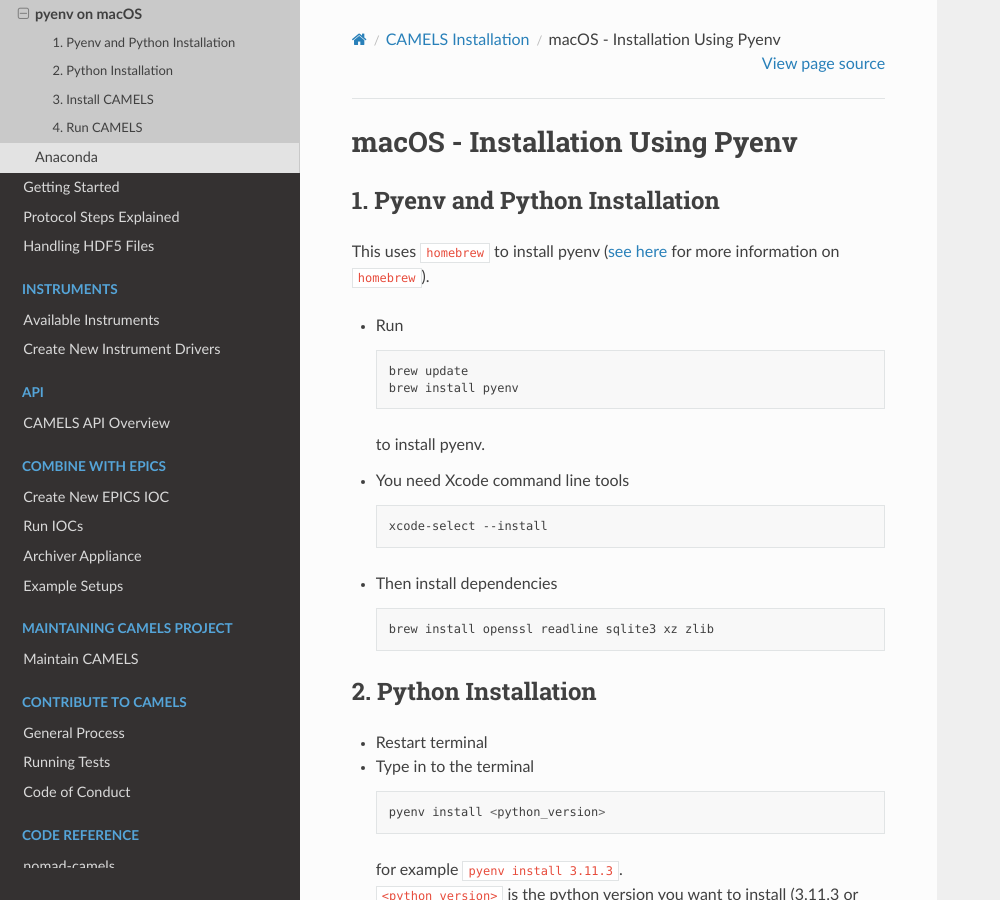
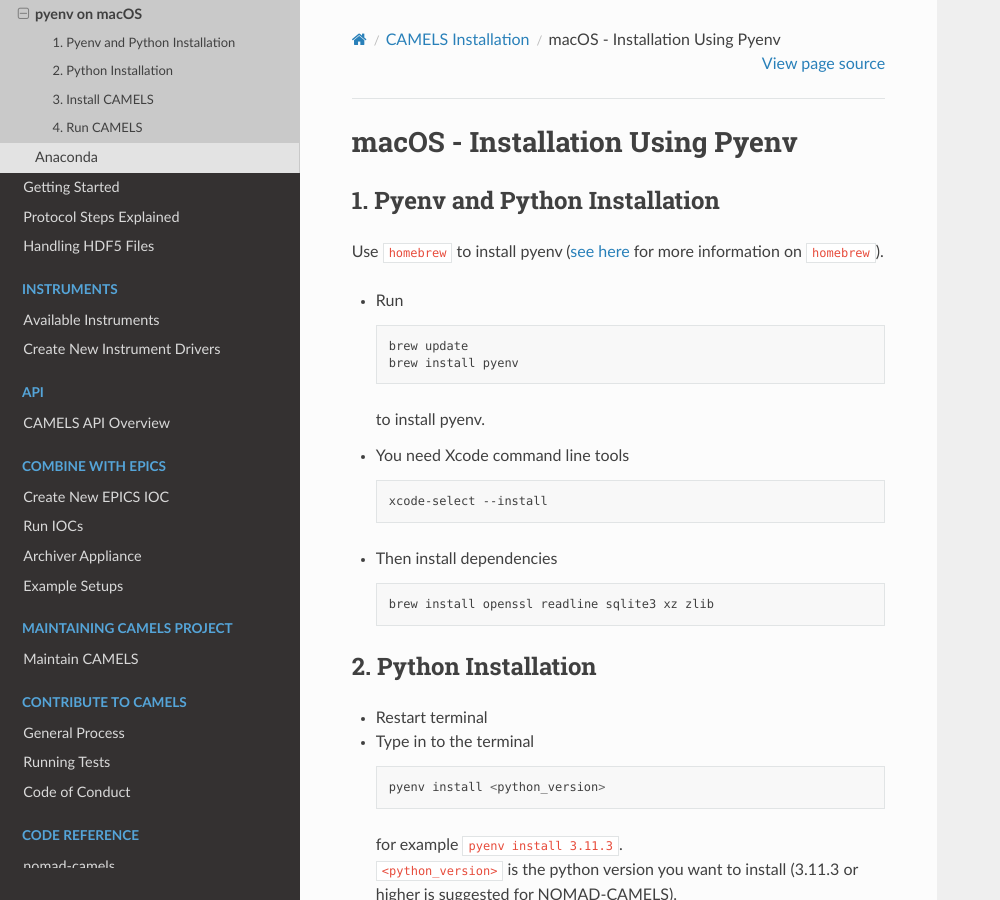
Before and after one commit to FAU-LAP/NOMAD-CAMELS, a Sphinx documentation site: the page built from docs/source/doc/installation/installation_custom_macos.md, in a window 1280 px wide and 900 px high. Shown: the whole window, without its empty margins (0-1000 px from the left). Built offline with Sphinx 7.4.7 and the Read the Docs theme 2.0.0, drawn with Linux system fonts in a browser that asks for light colours; pages that are not in the unit, such as notebooks, are missing from menus; the version number is read from the project's files by our own code.

Commit message:
minor change

````diff
--- a/docs/source/doc/installation/installation_custom_macos.md
+++ b/docs/source/doc/installation/installation_custom_macos.md
@@ -1,7 +1,9 @@
 # macOS - Installation Using Pyenv
 
 ## 1. Pyenv and Python Installation
-This uses `homebrew` to install pyenv ([see here](https://brew.sh/) for more information on `homebrew`).
+
+Use `homebrew` to install pyenv ([see here](https://brew.sh/) for more information on `homebrew`).
+
 - Run
   ```bash
   brew update
@@ -32,10 +34,13 @@
 - Now  run the command `python -m venv .desertenv` in this folder to create a virtual Python environment (using the Python version given by `pyenv local <python_version>`)
 - Now  activate the environment with `.\.desertenv\Scripts\activate`
 - Now type
+-
   ```bash
   pip install nomad-camels
   ```
+
   to install CAMELS.
+
 ## 4. Run CAMELS
 
 You can then run
````
